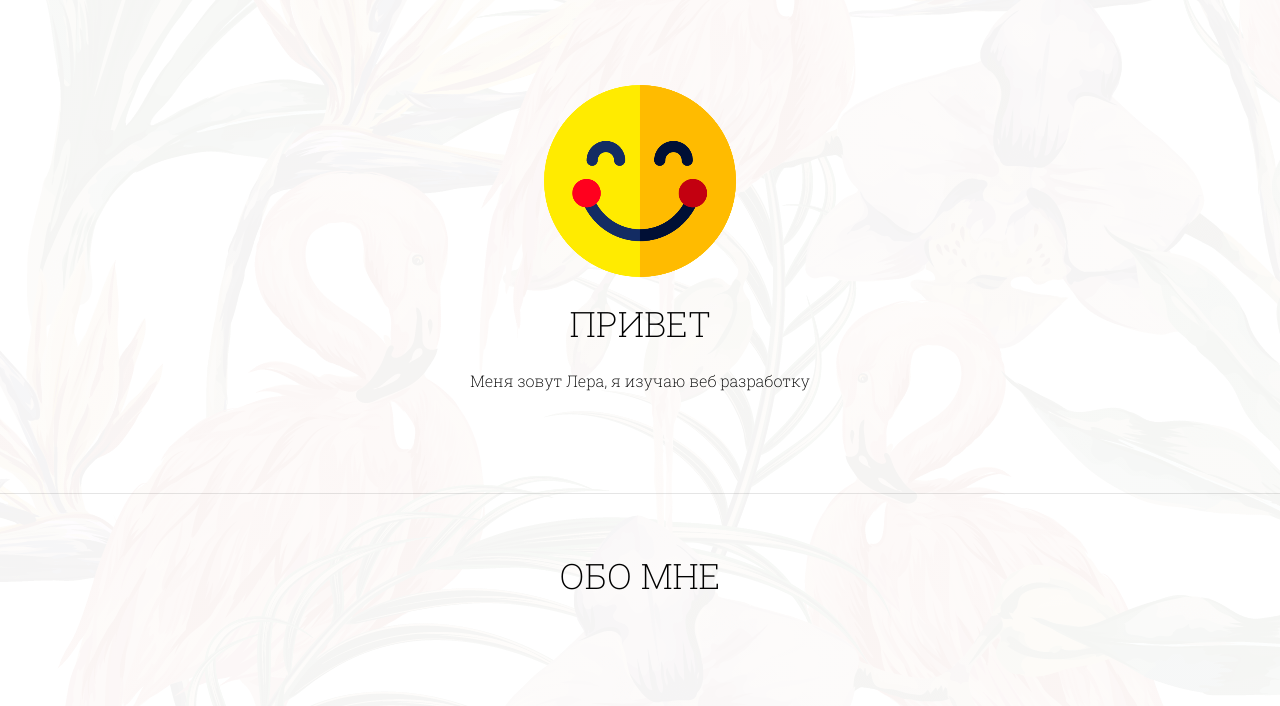
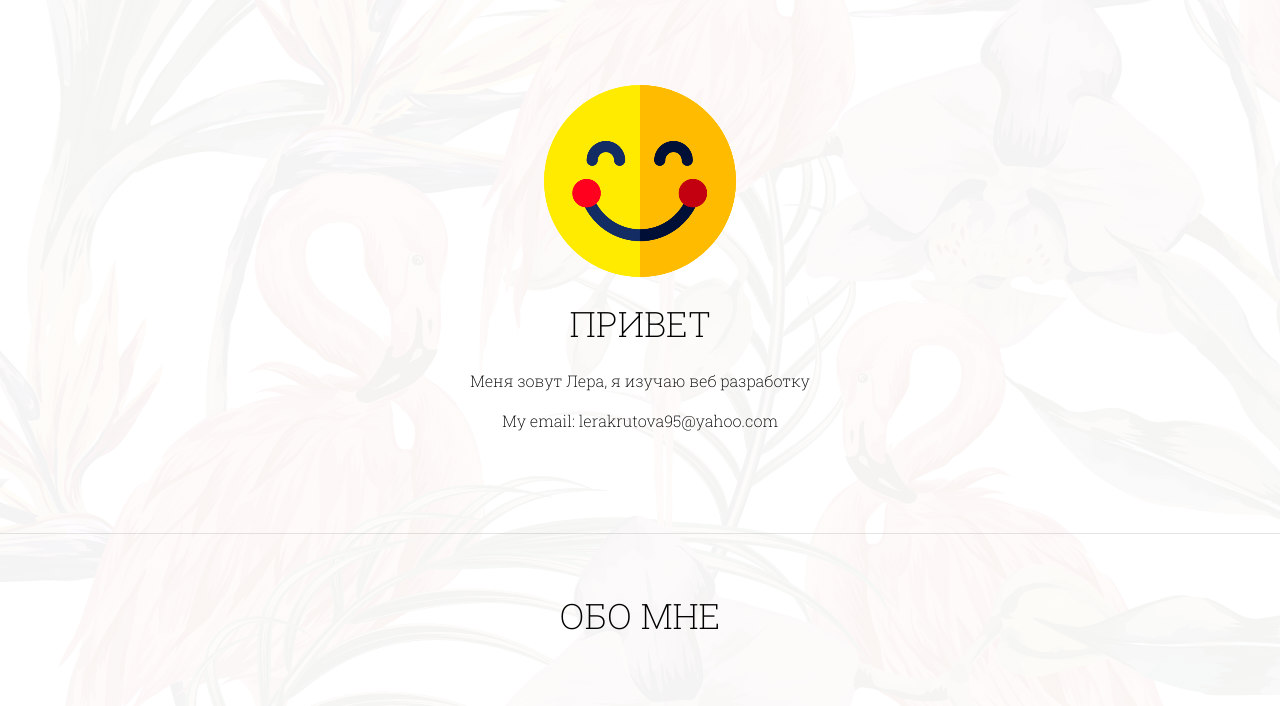
Before and after one commit to lalalera/lalalera, a plain HTML site: page pages/page1.html in a window 1280 px wide. Shown: the part 94-800 px from the top of the page. Drawn offline with nearby package versions, Linux system fonts and the light colour scheme.

Commit message:
Update page1.html

```diff
--- a/pages/page1.html
+++ b/pages/page1.html
@@ -43,6 +43,7 @@
               <img src="../img/about/profile.png" alt="Emoji">
               <h2>Привет</h2>
               <p>Меня зовут Лера, я изучаю веб разработку</p>
+                <p>My email: lerakrutova95@yahoo.com</p>
             </div>
             <hr>
             <div class="skills">
```
